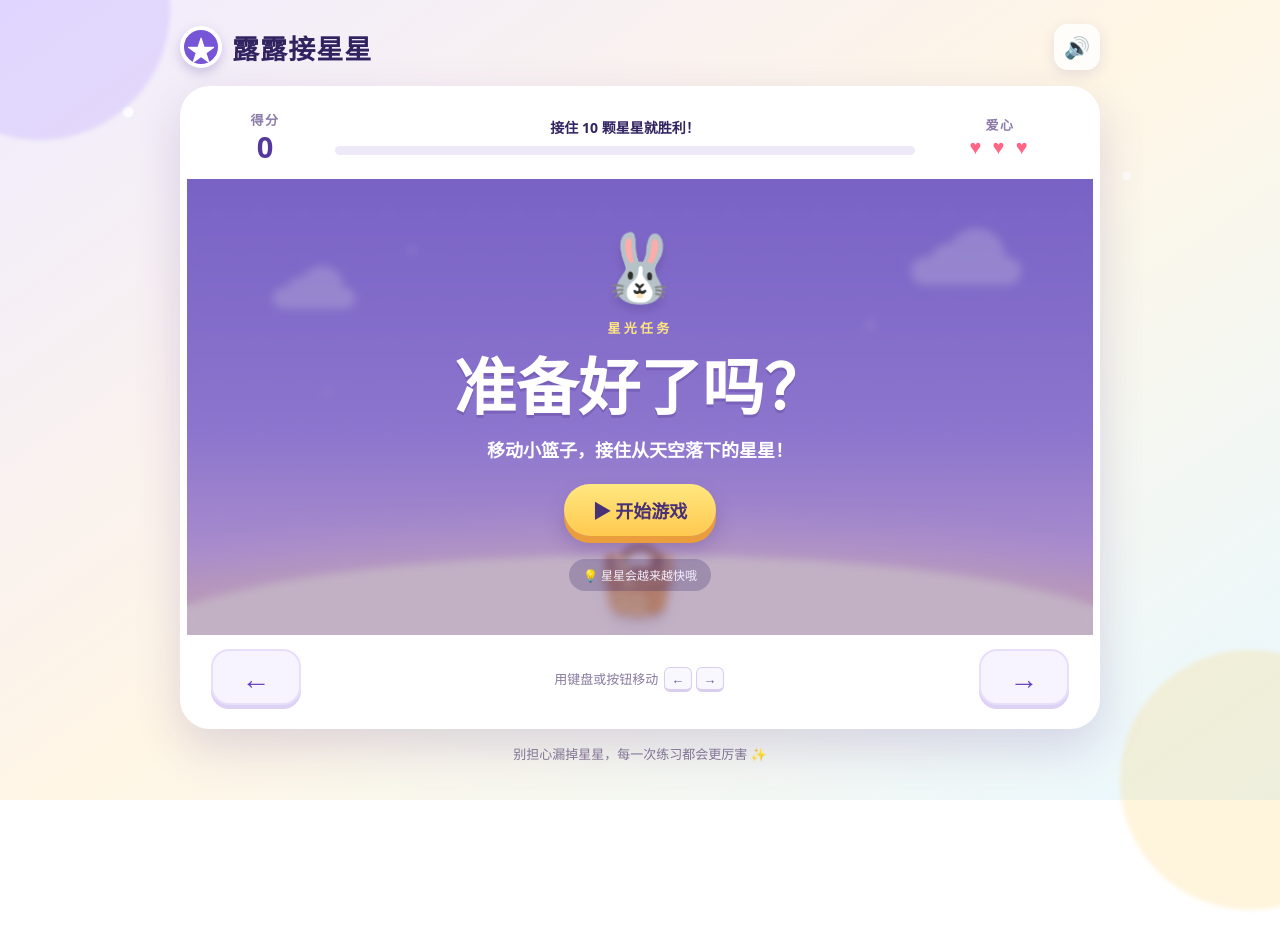
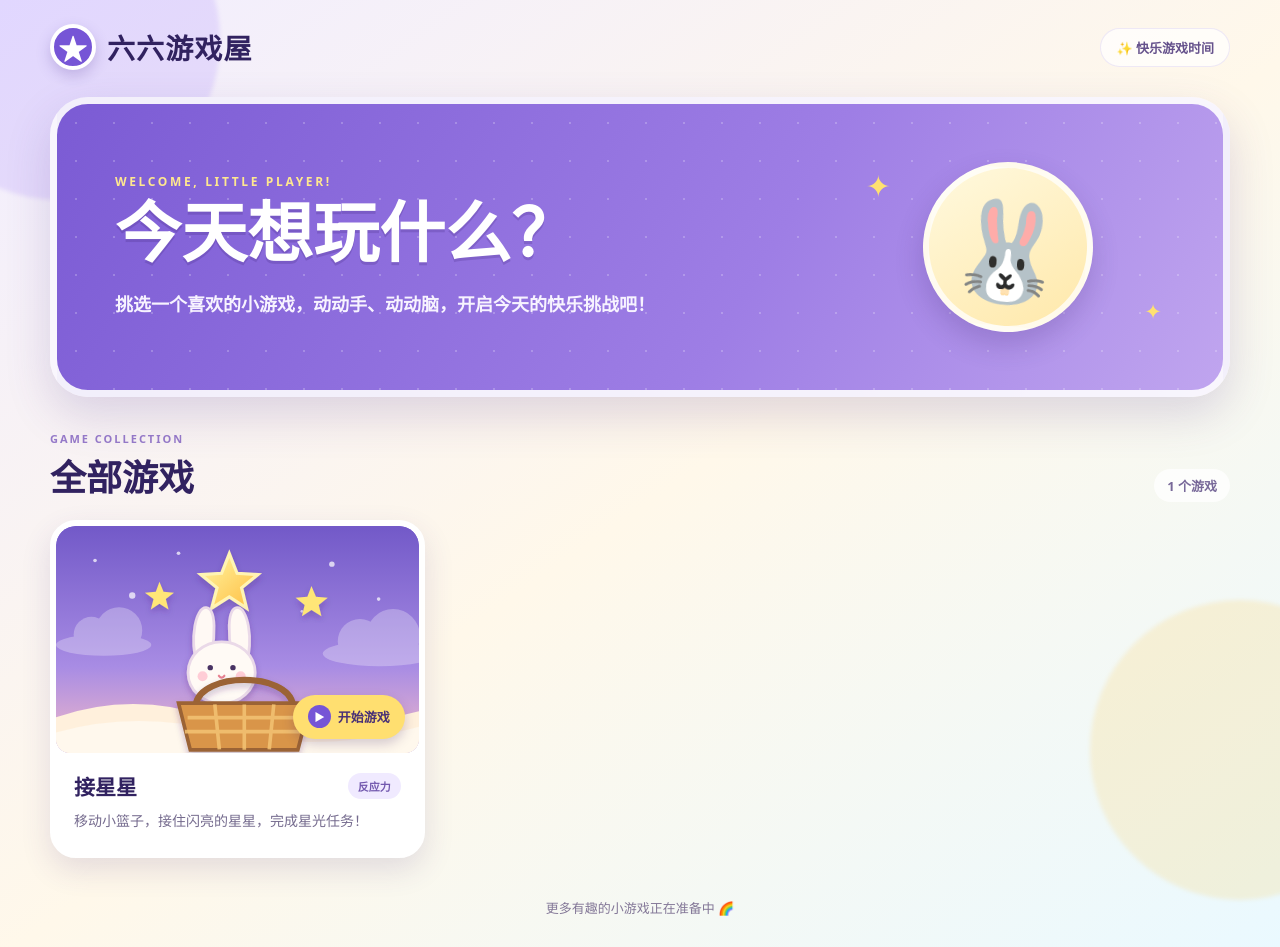
Before and after one commit to liumeng1201/lulu-s_game, a plain HTML site: page index.html in a window 1280 px wide. Before the commit the page ends 800 px from the top, so only its background shows below. Drawn offline with Linux system fonts and the light colour scheme.

Commit message:
fix: update game hub naming

```diff
--- /dev/null
+++ b/assets/css/home.css
@@ -0,0 +1,92 @@
+:root {
+  color-scheme: light;
+  font-family: "Microsoft YaHei", "PingFang SC", system-ui, sans-serif;
+  --purple: #7655d6;
+  --purple-dark: #493080;
+  --ink: #312260;
+  --muted: #756b8e;
+  --yellow: #ffd45b;
+}
+
+* { box-sizing: border-box; }
+
+body {
+  min-width: 320px;
+  min-height: 100vh;
+  margin: 0;
+  overflow-x: hidden;
+  color: var(--ink);
+  background: linear-gradient(145deg, #f1edff 0%, #fff8ea 52%, #eaf9ff 100%);
+}
+
+a { color: inherit; }
+
+.page-decoration {
+  position: fixed;
+  z-index: -1;
+  border-radius: 50%;
+  pointer-events: none;
+  filter: blur(2px);
+}
+.decoration-one { top: -120px; left: -100px; width: 320px; height: 320px; background: rgba(166, 130, 255, .2); }
+.decoration-two { right: -110px; bottom: -100px; width: 300px; height: 300px; background: rgba(255, 203, 90, .2); }
+
+.home-shell { width: min(1180px, calc(100% - 48px)); margin: 0 auto; padding: 24px 0 30px; }
+.site-header { display: flex; align-items: center; justify-content: space-between; gap: 20px; }
+.brand { display: inline-flex; align-items: center; gap: 11px; text-decoration: none; font-size: clamp(21px, 2.5vw, 28px); font-weight: 900; letter-spacing: .04em; }
+.brand-icon { display: grid; width: 46px; height: 46px; place-items: center; color: #fff; border: 4px solid #fff; border-radius: 50%; background: var(--purple); box-shadow: 0 6px 14px rgba(91, 64, 158, .25); }
+.header-badge { padding: 9px 15px; color: #66528c; border: 1px solid rgba(118, 85, 214, .12); border-radius: 99px; background: rgba(255, 255, 255, .7); font-size: 13px; font-weight: 700; }
+
+.hero { position: relative; display: grid; grid-template-columns: 1fr minmax(190px, 30%); align-items: center; min-height: 275px; margin: 27px 0 34px; overflow: hidden; padding: clamp(32px, 5vw, 58px); border: 7px solid rgba(255, 255, 255, .9); border-radius: 38px; background: linear-gradient(120deg, #7b5bd4, #9e7ee5 60%, #c0a5ef); box-shadow: 0 18px 45px rgba(84, 57, 145, .18); }
+.hero::before { position: absolute; inset: 0; content: ""; opacity: .22; background-image: radial-gradient(#fff 1.5px, transparent 1.5px); background-size: 38px 38px; }
+.hero-copy { position: relative; z-index: 1; }
+.eyebrow { margin: 0 0 5px; color: #ffe88f; font-size: 12px; font-weight: 900; letter-spacing: .22em; }
+.hero h1 { margin: 0; color: #fff; font-family: "STKaiti", "KaiTi", "Microsoft YaHei", sans-serif; font-size: clamp(40px, 6vw, 66px); line-height: 1.2; text-shadow: 0 3px 0 rgba(66, 37, 122, .22); }
+.hero p:last-child { max-width: 620px; margin: 14px 0 0; color: #f7f3ff; font-size: clamp(15px, 2vw, 18px); font-weight: 600; line-height: 1.8; }
+.hero-mascot { position: relative; z-index: 1; display: grid; min-height: 150px; place-items: center; }
+.mascot-bubble { display: grid; width: clamp(120px, 16vw, 170px); aspect-ratio: 1; place-items: center; border: 6px solid rgba(255, 255, 255, .75); border-radius: 50%; background: linear-gradient(145deg, #fff9df, #ffe8a9); box-shadow: 0 13px 28px rgba(54, 31, 104, .2); font-size: clamp(65px, 9vw, 96px); transform: rotate(5deg); }
+.mascot-sparkle { position: absolute; color: #ffe170; font-size: 30px; }
+.sparkle-one { top: 2%; left: 5%; }
+.sparkle-two { right: 1%; bottom: 4%; font-size: 21px; }
+
+.section-heading { display: flex; align-items: end; justify-content: space-between; gap: 18px; margin-bottom: 18px; }
+.section-kicker { margin: 0 0 3px; color: #967ac9; font-size: 11px; font-weight: 900; letter-spacing: .18em; }
+.section-heading h2 { margin: 0; font-size: clamp(26px, 4vw, 36px); }
+.game-count { padding: 7px 13px; color: #786999; border-radius: 99px; background: rgba(255, 255, 255, .75); font-size: 13px; font-weight: 700; }
+.game-grid { display: grid; grid-template-columns: repeat(auto-fit, minmax(min(100%, 260px), 1fr)); gap: clamp(18px, 3vw, 28px); margin: 0; padding: 0; list-style: none; }
+.game-grid li { min-width: 0; }
+.game-tile { display: block; overflow: hidden; height: 100%; border: 6px solid #fff; border-radius: 26px; outline: none; background: #fff; box-shadow: 0 12px 30px rgba(74, 51, 124, .14); text-decoration: none; transition: transform .2s ease, box-shadow .2s ease; }
+.game-tile:hover { transform: translateY(-6px); box-shadow: 0 18px 38px rgba(74, 51, 124, .2); }
+.game-tile:focus-visible { outline: 4px solid #ffca48; outline-offset: 4px; }
+.game-tile:active { transform: translateY(-1px); }
+.cover-wrap { position: relative; display: block; overflow: hidden; aspect-ratio: 16 / 10; border-radius: 19px 19px 14px 14px; background: #8870dc; }
+.cover-wrap img { display: block; width: 100%; height: 100%; object-fit: cover; transition: transform .25s ease; }
+.game-tile:hover img { transform: scale(1.035); }
+.play-chip { position: absolute; right: 14px; bottom: 14px; display: inline-flex; align-items: center; gap: 7px; min-height: 44px; padding: 10px 15px; color: #493176; border-radius: 99px; background: #ffdf70; box-shadow: 0 5px 12px rgba(61, 36, 101, .22); font-size: 13px; font-weight: 900; }
+.play-chip span { display: grid; width: 23px; height: 23px; place-items: center; color: #fff; border-radius: 50%; background: var(--purple); font-size: 10px; }
+.game-info { display: block; padding: 18px 18px 20px; }
+.game-title-row { display: flex; align-items: center; justify-content: space-between; gap: 12px; }
+.game-title-row strong { font-size: 21px; }
+.game-tag { flex: none; padding: 5px 10px; color: #7258ae; border-radius: 99px; background: #f0eaff; font-size: 11px; font-weight: 800; }
+.game-description { display: block; margin-top: 8px; color: var(--muted); font-size: 14px; line-height: 1.65; }
+footer { margin-top: 40px; color: #837797; text-align: center; font-size: 13px; }
+
+@media (min-width: 900px) {
+  .game-grid { grid-template-columns: repeat(3, 1fr); }
+}
+
+@media (max-width: 700px) {
+  .home-shell { width: min(100% - 24px, 1180px); padding-top: 14px; }
+  .header-badge { display: none; }
+  .hero { grid-template-columns: 1fr; min-height: 0; margin: 18px 0 28px; padding: 30px 25px; border-width: 5px; border-radius: 28px; }
+  .hero-mascot { display: none; }
+  .hero p:last-child { line-height: 1.65; }
+}
+
+@media (min-width: 700px) and (max-width: 899px) {
+  .game-grid { grid-template-columns: repeat(2, 1fr); }
+}
+
+@media (prefers-reduced-motion: reduce) {
+  *, *::before, *::after { scroll-behavior: auto !important; transition-duration: .01ms !important; }
+}
--- a/index.html
+++ b/index.html
@@ -3,88 +3,65 @@
   <head>
     <meta charset="UTF-8" />
     <meta name="viewport" content="width=device-width, initial-scale=1.0" />
-    <meta name="theme-color" content="#7957d5" />
-    <title>露露接星星</title>
-    <link rel="stylesheet" href="styles.css" />
+    <meta name="description" content="欢迎来到六六游戏屋，在这里挑选喜欢的小游戏，马上开始快乐挑战！" />
+    <meta name="theme-color" content="#7a5bd7" />
+    <title>六六游戏屋</title>
+    <link rel="stylesheet" href="assets/css/home.css" />
   </head>
   <body>
-    <main class="app-shell">
-      <header class="topbar">
-        <div class="brand" aria-label="露露接星星">
-          <span class="brand-star" aria-hidden="true">★</span>
-          <span>露露接星星</span>
-        </div>
-        <button id="soundButton" class="icon-button" type="button" aria-label="关闭声音" title="声音开关">🔊</button>
+    <div class="page-decoration decoration-one" aria-hidden="true"></div>
+    <div class="page-decoration decoration-two" aria-hidden="true"></div>
+    <main class="home-shell">
+      <header class="site-header">
+        <a class="brand" href="./" aria-label="六六游戏屋首页">
+          <span class="brand-icon" aria-hidden="true">★</span>
+          <span>六六游戏屋</span>
+        </a>
+        <span class="header-badge"><span aria-hidden="true">✨</span> 快乐游戏时间</span>
       </header>
 
-      <section class="game-card" aria-labelledby="gameTitle">
-        <div class="scoreboard">
-          <div class="score-item">
-            <span class="score-label">得分</span>
-            <strong id="score">0</strong>
-          </div>
-          <div class="mission">
-            <span id="missionText">接住 10 颗星星就胜利！</span>
-            <div class="progress-track" role="progressbar" aria-label="胜利进度" aria-valuemin="0" aria-valuemax="10" aria-valuenow="0">
-              <div id="progressBar" class="progress-bar"></div>
-            </div>
-          </div>
-          <div class="score-item lives-wrap">
-            <span class="score-label">爱心</span>
-            <strong id="lives" aria-label="3 颗爱心">♥ ♥ ♥</strong>
-          </div>
+      <section class="hero" aria-labelledby="pageTitle">
+        <div class="hero-copy">
+          <p class="eyebrow">WELCOME, LITTLE PLAYER!</p>
+          <h1 id="pageTitle">今天想玩什么？</h1>
+          <p>挑选一个喜欢的小游戏，动动手、动动脑，开启今天的快乐挑战吧！</p>
         </div>
-
-        <div id="gameArea" class="game-area" tabindex="0" aria-label="游戏区域：用左右方向键移动篮子">
-          <div class="cloud cloud-one" aria-hidden="true"></div>
-          <div class="cloud cloud-two" aria-hidden="true"></div>
-          <span class="tiny-star star-one" aria-hidden="true">✦</span>
-          <span class="tiny-star star-two" aria-hidden="true">✦</span>
-          <span class="tiny-star star-three" aria-hidden="true">✦</span>
-
-          <div id="fallingStar" class="falling-star" aria-hidden="true">★</div>
-          <div id="basket" class="basket" aria-hidden="true">
-            <span class="basket-handle"></span>
-            <span class="basket-body">🧺</span>
-          </div>
-
-          <div id="encouragement" class="encouragement hidden" aria-live="polite"></div>
-
-          <div id="startPanel" class="overlay-panel">
-            <div class="mascot" aria-hidden="true">🐰</div>
-            <p class="eyebrow">星光任务</p>
-            <h1 id="gameTitle">准备好了吗？</h1>
-            <p>移动小篮子，接住从天空落下的星星！</p>
-            <button id="startButton" class="primary-button" type="button">
-              <span aria-hidden="true">▶</span> 开始游戏
-            </button>
-            <div class="mini-tip"><span aria-hidden="true">💡</span> 星星会越来越快哦</div>
-          </div>
-
-          <div id="resultPanel" class="overlay-panel hidden" aria-live="polite">
-            <div id="resultEmoji" class="result-emoji" aria-hidden="true">🎉</div>
-            <p class="eyebrow">本次挑战</p>
-            <h2 id="resultTitle">你赢啦！</h2>
-            <p id="resultMessage">你接住了 10 颗闪亮的星星！</p>
-            <button id="restartButton" class="primary-button" type="button">再玩一次</button>
-          </div>
-
-          <button id="pauseButton" class="pause-button hidden" type="button" aria-label="暂停游戏">Ⅱ</button>
-          <div id="pauseBadge" class="pause-badge hidden">游戏暂停</div>
-        </div>
-
-        <div class="controls" aria-label="游戏控制">
-          <button id="leftButton" class="control-button" type="button" aria-label="向左移动">←</button>
-          <div class="control-tip">
-            <span>用键盘或按钮移动</span>
-            <kbd>←</kbd><kbd>→</kbd>
-          </div>
-          <button id="rightButton" class="control-button" type="button" aria-label="向右移动">→</button>
+        <div class="hero-mascot" aria-hidden="true">
+          <span class="mascot-sparkle sparkle-one">✦</span>
+          <span class="mascot-sparkle sparkle-two">✦</span>
+          <span class="mascot-bubble">🐰</span>
         </div>
       </section>
 
-      <p class="footer-tip">别担心漏掉星星，每一次练习都会更厉害 ✨</p>
+      <section class="games-section" aria-labelledby="gamesTitle">
+        <div class="section-heading">
+          <div>
+            <p class="section-kicker">GAME COLLECTION</p>
+            <h2 id="gamesTitle">全部游戏</h2>
+          </div>
+          <span class="game-count">1 个游戏</span>
+        </div>
+
+        <ul class="game-grid">
+          <li>
+            <a class="game-tile" href="games/catch-stars/index.html">
+              <span class="cover-wrap">
+                <img src="assets/images/catch-stars-cover.svg" alt="小兔子用篮子接住夜空中落下的星星" />
+                <span class="play-chip" aria-hidden="true"><span>▶</span> 开始游戏</span>
+              </span>
+              <span class="game-info">
+                <span class="game-title-row">
+                  <strong>接星星</strong>
+                  <span class="game-tag">反应力</span>
+                </span>
+                <span class="game-description">移动小篮子，接住闪亮的星星，完成星光任务！</span>
+              </span>
+            </a>
+          </li>
+        </ul>
+      </section>
+
+      <footer>更多有趣的小游戏正在准备中 <span aria-hidden="true">🌈</span></footer>
     </main>
-    <script type="module" src="game.js"></script>
   </body>
 </html>
```
Also changed, not shown: games/catch-stars/game.css (renamed from styles.css, +25 -0 lines), games/catch-stars/index.html (added, +91 -0 lines), README.md, assets/images/catch-stars-cover.svg (added), games/catch-stars/game.js (renamed from game.js).
